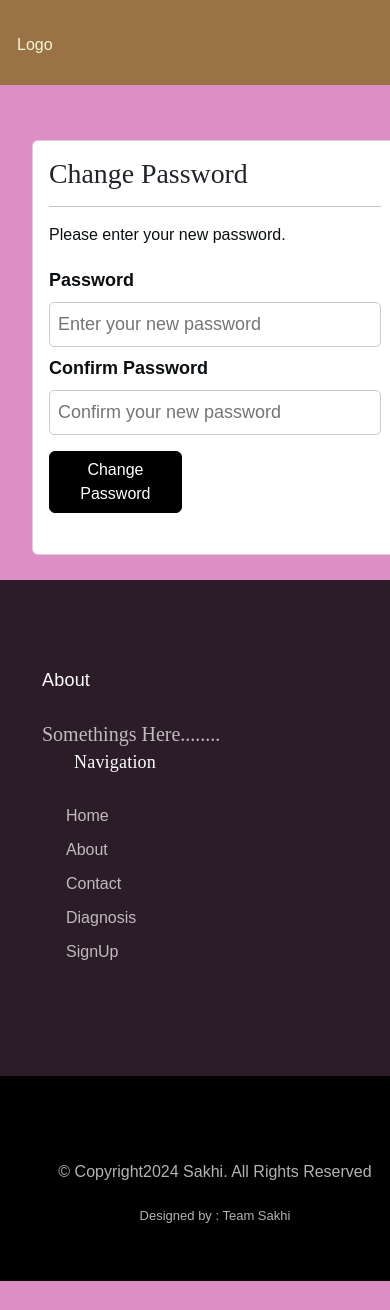
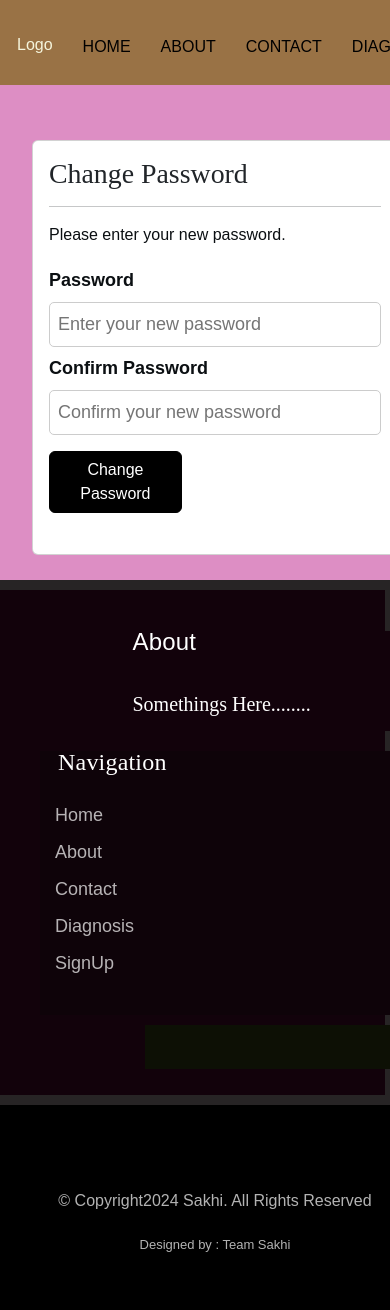
Before and after one commit to Jyoti-43/Sakhi-PCOS-Prediction-using-ML, a React (Create React App) app: page /changepassword in a window 390 px wide. Before the commit the page ends 1281 px from the top, so only its background shows below. Built offline with nearby package versions, Linux system fonts and the light colour scheme.

Commit message:
Layout page Updated: header and Footer section

```diff
--- a/src/Components/Layout/Layout.jsx
+++ b/src/Components/Layout/Layout.jsx
@@ -1,25 +1,24 @@
-import React from 'react'
-import "./layout.css"
-import { Link, Outlet, useRoutes } from 'react-router-dom'
-import Home from '../Home/Home'
-import Contact from '../ContactUs/ContactUs'
-import About from '../About/AboutUs'
-import Diagnosis from '../Diagnosis/Diagnosis'
-import SignUp from '../SignUp/SignUp'
+import React from "react";
+import "./layout.css";
+import { Link, Outlet, useRoutes } from "react-router-dom";
+import Home from "../Home/Home";
+import Contact from "../ContactUs/ContactUs";
+import About from "../About/AboutUs";
+import Diagnosis from "../Diagnosis/Diagnosis";
+import SignUp from "../SignUp/SignUp";
 
 const Layout = () => {
-
   //  Routine for rendering main content
-
 
   return (
     <>
-
       {/* Header Starts Here */}
-      <header id="header" className="header d-flex align-items-center fixed-top m-0">
+      <header
+        id="header"
+        className="header d-flex align-items-center fixed-top m-0"
+      >
         <div className="container-fluid container-xl d-flex align-items-center justify-content-between ">
-
-          <div className='logo mx-0 pt-1'>
+          <div className="logo mx-0 pt-1">
             Logo
             {/* <img src="assets/img/aviyanLogo.png" className='' alt="Aviyan Sarathi" style={{ maxWidth: '250px', maxHeight: '150px' }} /> */}
           </div>
@@ -33,11 +32,8 @@ const Layout = () => {
           <label id="overlay" for="sidebar-active"></label>
          new end */}
 
-
           <div className="position-relative">
-
             <nav id="navbar" className="navbar navbar-expand-lg  navbar-dark ">
-
               <div className="navbar-nav mr-auto mt-2 mt-lg-0">
                 {/* new
                 <label for="sidebar-active" className='close-sidebar-button'>
@@ -48,14 +44,41 @@ const Layout = () => {
                  end */}
 
                 <ul>
-
-                  <li type="none" className='nav-item'> <Link to="/" className='nav-link' >Home</Link> </li>
-                  <li type="none" className='nav-item'> <Link to="/about" className='nav-link'>About</Link> </li>
-                  <li type="none" className='nav-item'> <Link to="/contact" className='nav-link'>Contact</Link> </li>
-                  <li type="none" className='nav-item'> <Link to="/diagnosis" className='nav-link'>Diagnosis</Link></li>
-                  <li type="none" className='nav-item'> <Link to="/signup" className='nav-link'>Signup</Link></li>
+                  <li type="none" className="nav-item">
+                    {" "}
+                    <Link to="/" className="nav-link">
+                      Home
+                    </Link>{" "}
+                  </li>
+                  <li type="none" className="nav-item">
+                    {" "}
+                    <Link to="/about" className="nav-link">
+                      About
+                    </Link>{" "}
+                  </li>
+                  <li type="none" className="nav-item">
+                    {" "}
+                    <Link to="/contact" className="nav-link">
+                      Contact
+                    </Link>{" "}
+                  </li>
+                  <li type="none" className="nav-item">
+                    {" "}
+                    <Link to="/diagnosis" className="nav-link">
+                      Diagnosis
+                    </Link>
+                  </li>
+                  <li type="none" className="nav-item">
+                    {" "}
+                    <Link to="/signup" className="nav-link">
+                      Signup
+                    </Link>
+                  </li>
                   <li type="none">
-                    <Link to='/login'> <button className="btn  m-3" > Login</button></Link>
+                    <Link to="/login">
+                      {" "}
+                      <button className="btn  m-3"> Login</button>
+                    </Link>
                   </li>
                 </ul>
               </div>
@@ -66,36 +89,34 @@ const Layout = () => {
 
       {/* Main  starts here */}
       <main id="main">
-      {/*   {routing || <Home />} Render Home by default if no route matches */}
-                    <Outlet/>
+        {/*   {routing || <Home />} Render Home by default if no route matches */}
+        <Outlet />
       </main>
 
-
       {/* Footer  starts here */}
-      <footer id="footer" className="footer flex-shrink">
-
+      <footer id="footer" className="footer">
         <div className="footer-content py-3 ">
-          <div className="container ">
-
-            <div className="row g-2">
-              <div className="col-lg-2">
-                <h3 className="footer-heading mx-0"> <Link to="/about" className='text-white '>  About </Link></h3>
-                <h5 className="footer-para" >Somethings Here........
-                </h5>
-
+          <div className="footer-container ">
+            {/* <div className="row "> */}
+              <div className="footer-about col-lg-2">
+                <h3 className="footer-heading mx-0">
+                  {" "}
+                  <Link to="/about" className="text-white ">
+                    {" "}
+                    About{" "}
+                  </Link>
+                </h3>
+                <h5 className="footer-para">Somethings Here........</h5>
               </div>
 
 
-
-              <div className="col-lg-3 mx-4">
+              <div className="footer-navigation col  ">
                 <h3 className="footer-heading mx-2">Navigation</h3>
 
                 <ul className="footer-links  list-unstyled">
                   <li>
                     <Link to="/" className="d-flex align-items-center">
-
                       <div>
-
                         <span>Home</span>
                       </div>
                     </Link>
@@ -103,9 +124,7 @@ const Layout = () => {
 
                   <li>
                     <Link to="/about" className="d-flex align-items-center">
-
                       <div>
-
                         <span>About</span>
                       </div>
                     </Link>
@@ -113,9 +132,7 @@ const Layout = () => {
 
                   <li>
                     <Link to="/contact" className="d-flex align-items-center">
-
                       <div>
-
                         <span>Contact</span>
                       </div>
                     </Link>
@@ -123,18 +140,14 @@ const Layout = () => {
 
                   <li>
                     <Link to="/diagnosis" className="d-flex align-items-center">
-
                       <div>
-
                         <span>Diagnosis</span>
                       </div>
                     </Link>
                   </li>
                   <li>
                     <Link to="/signup" className="d-flex align-items-center">
-
                       <div>
-
                         <span>SignUp</span>
                       </div>
                     </Link>
@@ -142,48 +155,44 @@ const Layout = () => {
                 </ul>
               </div>
 
-              <div className="col-lg-1 col-1 mx-0 position-relative logo-column">
-                <span><h3 className="footer-heading ">Logo Here...</h3></span>
-                <img src="" className="img-fluid my-5 logo-footer" alt="Sakhi Logo" />
+              <div className=" logo-column">
+                {/* <span>
+                  <h3 className="footer-heading ">Logo Here...</h3>
+                </span> */}
+                <img
+                  src=""
 
-
+                  alt="Sakhi Logo"
+                />
               </div>
-
-
-
             </div>
           </div>
-        </div>
+        {/* </div> */}
 
         <div className="footer-legal py-2 ">
           <div className="container">
-
             <div className="row g-6 justify-content-between m-0">
               <div className="col-md-6 text-center text-md-start mb-3 mb-md-0 p-0">
                 <div className="copyright">
-                  © Copyright2024 <strong><span>Sakhi</span></strong>. All Rights Reserved
+                  © Copyright2024{" "}
+                  <strong>
+                    <span>Sakhi</span>
+                  </strong>
+                  . All Rights Reserved
                 </div>
               </div>
 
               <div className="col-md-6">
                 <div className="social-links mb-3 mb-lg-0 text-center text-md-end">
-                  <div className="credits">
-                    Designed by : Team Sakhi
-                  </div>
-
+                  <div className="credits">Designed by : Team Sakhi</div>
                 </div>
-
               </div>
-
             </div>
-
           </div>
         </div>
+      </footer>
+    </>
+  );
+};
 
-      </footer>
-
-    </>
-  )
-}
-
-export default Layout
+export default Layout;
--- a/src/Components/Layout/layout.css
+++ b/src/Components/Layout/layout.css
@@ -1,40 +1,34 @@
-*{
+* {
   box-sizing: border-box;
   margin: 0px;
   padding: 0px;
   font-family: sans-serif;
 }
-body{
+body {
   background-color: #dd8ec4;
 }
 
-
-
-
-#header{
+#header {
   background-color: #766403a7;
   color: beige;
   transition: all 0.5s;
   z-index: 990;
   height: 85px;
   display: flex;
-
 }
-.navbar ul{
-    margin:0;
+.navbar ul {
+  margin: 0;
   padding: 0;
   display: flex;
   list-style: none;
   align-items: center;
-
-
 }
-.navbar li{
+.navbar li {
   position: relative;
 }
 
 .navbar a,
-.navbar a:focus{
+.navbar a:focus {
   display: flex;
   align-items: center;
   justify-content: space-between;
@@ -53,219 +47,134 @@ background-color: #dd8ec4;
   margin-left: 5px;
 }
 
-
 .nav-item .nav-link {
   color: black;
   text-transform: uppercase;
-
 }
-.nav-link:hover ,
+.nav-link:hover,
 .nav-link:active {
   color: rgb(228, 151, 43);
   transition: 5s;
   text-decoration: underline;
 }
-.btn{
+/* header button */
+.btn {
   background-color: rgb(100, 100, 13);
   color: white;
 }
-.btn :hover{
+.btn a:hover {
   text-decoration: underline;
   background-color: rgb(100, 100, 13);
   color: white;
 }
 
-/* change start */
-#sidebar-active{
-  display: none;
-
-}
-.open-sidebar-button , .close-sidebar-button{
-
- align-items: flex-end;
-  padding: 0 ;
-  display: none;
-}
-
-@media(max-width: 1250px) {
-  .position-relative{
-
-    flex-direction: column;
-    align-items: flex-start;
-    position: fixed;
-    top: 150px;
-    right: -100%;
-    z-index: 10;
-    width: 190px;
-
-    background-color: #B5C18E;
-    transition: 0.85s ease-out;
-  }
-  nav li{
-    box-sizing: border-box;
-    height:auto;
-    width:100%;
-
-    justify-content: flex-start;
-    text-decoration: none;
-  }
-
-  .open-sidebar-button , .close-sidebar-button{
-    display: block;
-   padding: 0 0px;
-  }
-  #sidebar-active:checked  ~  .position-relative{
-    padding:0  10px;
-    right: 0;
-
-  }
-  #sidebar-active:checked  ~  .overlay{
-   height: 100%;
-   width: 100%;
-   position: fixed;
-   top: 0;
-  left:0;
-  z-index: 9;
-
-  }
-}
 
 
 
-  .mobile-nav-toggle {
-    display: none;
+/* footer element CSS */
+/* done */
+.footer{
+  background-color: #1f1f1ef3;
+}
+.footer-container {
+  display: flex;
+  justify-content: center;
+  align-items: center;
+  flex-wrap: wrap;
+  box-sizing: border-box;
+  margin-top: 5px;
+  padding: 10px;
+  margin-left: 20px;
+}
+/* done */
+.footer-content {
+  display: flex;
+  flex-direction: row;
+  margin-top: 10px;
+  margin-bottom: 10px;
+  padding: 10px;
+  margin-right: 5px;
+  column-gap: 20px;
+  row-gap: 20px;
+  background-color: #12020b;
 }
 
+/* done */
+.footer-about {
+  display: flex;
+  flex-direction: column;
+  justify-content: flex-start;
+  align-self: flex-start;
+  width: 500px;
+  margin-top: 10px;
+  margin-bottom: 10px;
+  padding: 7px;
+  margin-right: 9px;
+  column-gap: 20px;
+  row-gap: 20px;
+  background-color: #12020b;
+}
 
-
-  .footer-heading .footer-para{
+/* done */
+.footer-navigation {
+  display: flex;
+  flex-direction: column;
+  /* justify-content: self-start; */
+  align-items: center;
+  max-width: max-content;
+  margin: 10px;
+  padding: 7px;
+  background-color: #0e0309;
+}
+/* done */
+.footer .footer-heading {
+  display: flex;
+  align-self: start;
+  align-items: normal;
+  margin-bottom: 5px;
+  padding-bottom: 10px;
+  font-size: x-large;
   color: white;
 }
-  .logo-column {
+/* done */
+.footer-links {
   display: flex;
   flex-direction: column;
-    align-items: center;
-    position: relative;
-}
-.logo-footer {
-    position: absolute;
-    bottom: 20px;
-    left: 0;
-    max-width: 200px;
-    max-height: 210px;
-    top:20px;
+  width: 650px;
+  margin-top: 5px;
+  padding: 5px;
+  font-weight: medium;
+  font-size: large;
+  font-family: sans-serif;
 }
 
-.logo-footer:nth-child(2) {
-    z-index: 2;
-    left: 20px;
-    margin-top: 40px;
-    margin-bottom: 20px;
-    align-items: center;
-    margin-left: 200px;
+/* done */
+.footer-para {
+  padding: 0;
+  margin-top: 0px;
+  font-family: "Times New Roman", Times, serif;
+  color: white;
 }
 
+/* done */
 
-.footer {
-    overflow: hidden;
-    background: rgba(var(--color-black-rgb), 0.8);
-    font-size: 16px;
-    color: rgba(var(--color-white-rgb), 0.7);
+/* done
+ */
+.footer-content .logo-column {
+  display: flex;
+  justify-content: flex-end;
+  align-items: center;
+  width: 470px;
+  height: auto;
+  margin: 0 15px;
+  /* top right bottom left */
+  padding: 10px;
+  background-color: #0d1005;
 }
 
-  .footer .footer-content {
-    padding: 60px 0;
-  }
-
-  .footer a.footer-link-more {
-    color: rgba(var(--color-white-rgb), 0.7);
-    display: inline-block;
-    position: relative;
-  }
-
-  .footer a.footer-link-more:before {
-    content: "";
-    position: absolute;
-    bottom: 0;
-    left: 0;
-    right: 0;
-    height: 1px;
-    background: var(--color-white);
-  }
-
-  .footer a.footer-link-more:hover {
-    color: rgba(var(--color-white-rgb), 1);
-  }
-
-  .footer .footer-heading {
-    color: var(--color-white);
-    margin-bottom: 20px;
-    padding-bottom: 10px;
-    font-size: 18px;
-  }
-
-  .footer .footer-blog-entry li {
-    margin-bottom: 20px;
-    display: block;
-  }
-
-  .footer .footer-blog-entry li a .post-meta {
-    font-size: 10px;
-    letter-spacing: 0.07rem;
-    text-transform: uppercase;
-    font-weight: 400;
-    font-family: var(--font-secondary);
-    color: rgba(var(--color-white-rgb), 0.4);
-    margin-bottom: 0px;
-  }
-
-  .footer .footer-blog-entry li a img {
-    flex: 0 0 50px;
-    width: 50px;
-  }
-
-  .footer .footer-links li {
-    margin-bottom: 10px;
-  }
-
-  .footer .footer-links li a {
-    color: rgba(var(--color-white-rgb), 0.7);
-  }
-
+/* done */
 .footer .footer-links li a:hover,
 .footer .footer-links li a:focus {
-    color: rgba(var(--color-white-rgb), 1);
+  color: whitesmoke;
+  text-decoration: underline;
 }
-
-  .footer .footer-legal {
-    background: var(--color-black);
-    padding: 40px 0;
-  }
-
-  .footer .footer-legal .social-links a {
-    text-align: center;
-    display: inline-block;
-    width: 40px;
-    height: 40px;
-    background-color: rgba(var(--color-white-rgb), 0.09);
-    border-radius: 50%;
-    color: var(--color-white);
-    line-height: 40px;
-  }
-
-  .footer .footer-legal .social-links a:hover {
-    background-color: rgba(var(--color-white-rgb), 0.2);
-  }
-
-  .footer .copyright strong {
-    font-weight: 400;
-  }
-
-  .footer .credits {
-    padding-top: 6px;
-    font-size: 13px;
-  }
-
-  .footer .credits a {
-    color: var(--color-white);
-  }
```
Lines whose indentation alone changed are shown as unchanged.
